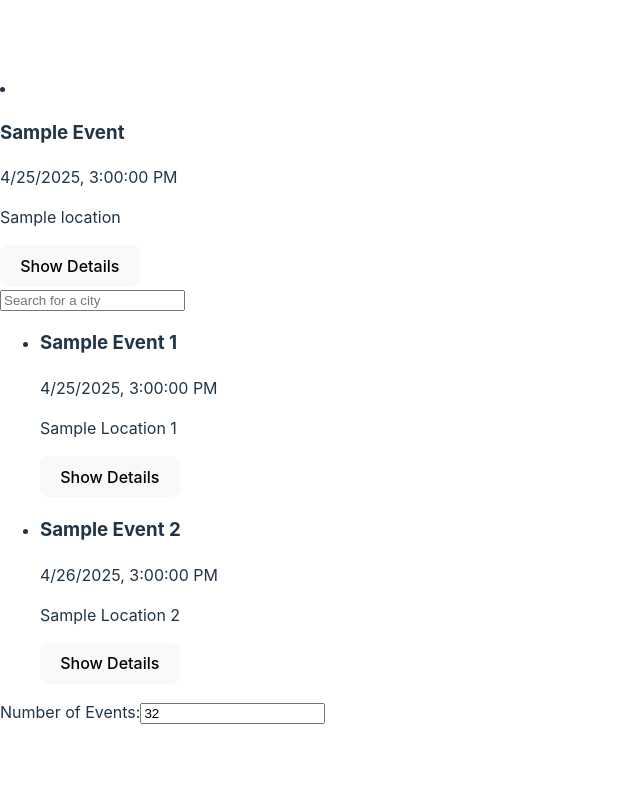
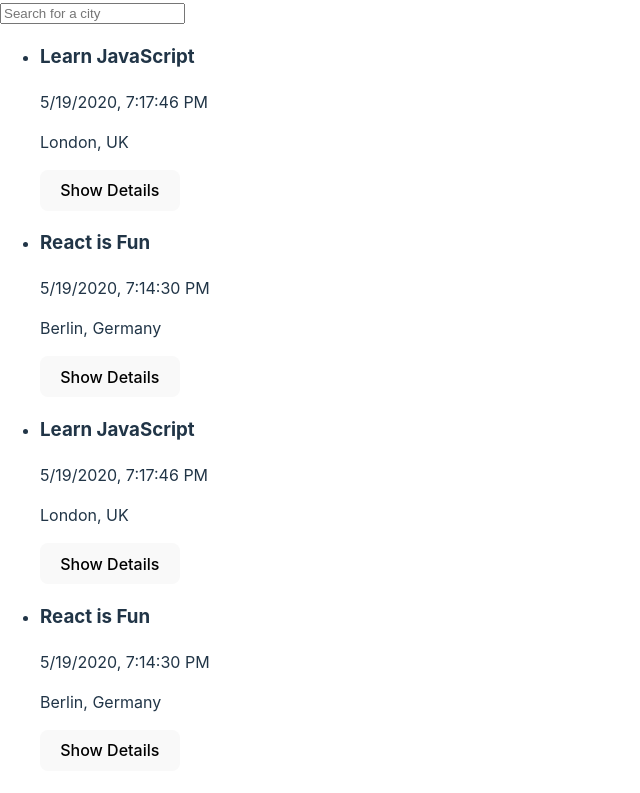
Before and after one commit to includeheart/meet, a React (Vite) app: page / in a window 1280 px wide. Shown: the top 793 px of the page, without its empty margins (0-640 px from the left). Built offline with nearby package versions, Linux system fonts and the light colour scheme.

Commit message:
Switched from the hardcoded data to mock-data.js

```diff
--- a/src/App.jsx
+++ b/src/App.jsx
@@ -1,39 +1,16 @@
 import React from 'react';
 import CitySearch from './components/CitySearch';
 import EventList from './components/EventList';
-import Event from './components/Event';
 import NumberOfEvents from './components/NumberOfEvents';
+import mockData from './mock-data.js';
+import { extractLocations } from './api';
 
 const App = () => {
-  const sampleEvent = {
-    summary: 'Sample Event',
-    created: '2025-04-25T15:00:00Z',
-    location: 'Sample location',
-    details: 'This is a sample event description.',
-  };
-
-  const locations = ['New York', 'Berlin', 'London'];
-
-  const events = [
-    {
-      id: 'e1',
-      summary: 'Sample Event 1',
-      created: '2025-04-25T15:00:00Z',
-      location: 'Sample Location 1',
-      details: 'This is the first sample event.',
-    },
-    {
-      id: 'e2',
-      summary: 'Sample Event 2',
-      created: '2025-04-26T15:00:00Z',
-      location: 'Sample Location 2',
-      details: 'This is the second sample event.',
-    },
-  ];
+  const events = mockData;
+  const locations = extractLocations(events);
 
   return (
     <div>
-      <Event event={sampleEvent} id="event" />
       <CitySearch id="city-search" allLocations={locations} />
       <EventList id="event-list" events={events} />
       <NumberOfEvents id="number-of-events" />
--- a/src/components/NumberOfEvents.jsx
+++ b/src/components/NumberOfEvents.jsx
@@ -1,4 +1,5 @@
 import React, { useState } from 'react';
+import PropTypes from 'prop-types';
 
 const NumberOfEvents = ({ onChange }) => {
   const [value, setValue] = useState(32);
@@ -21,5 +22,8 @@ const NumberOfEvents = ({ onChange }) => {
     </div>
   );
 };
+NumberOfEvents.propTypes = {
+  onChange: PropTypes.func,
+};
 
 export default NumberOfEvents;
```
